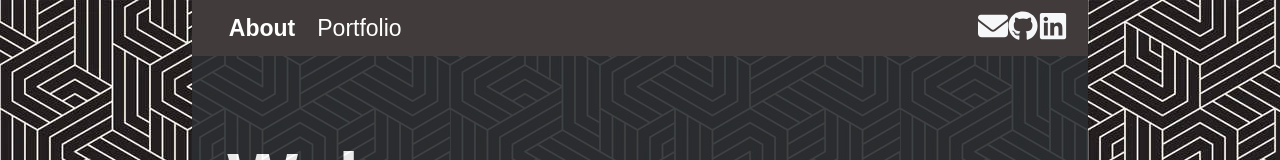
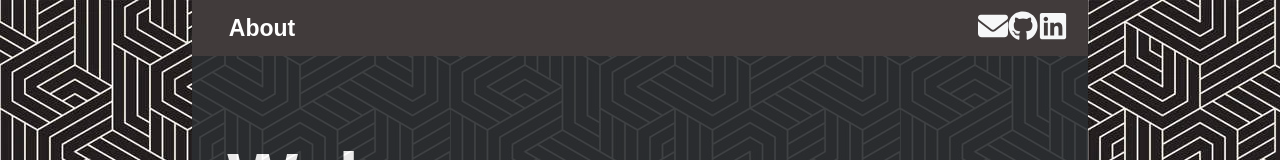
Before and after one commit to skorobahatko/portfolio, a React (Create React App) app: page / in a window 1280 px wide. Shown: the top 160 px of the page. Built offline with nearby package versions, Linux system fonts and the light colour scheme; a web font is replaced by a local one.

Commit message:
temporary hide portfolio page until page be populated

```diff
--- a/src/components/header/view.tsx
+++ b/src/components/header/view.tsx
@@ -12,11 +12,11 @@ export const Header = ({ activePage }: { activePage: string }) => {
             {MAIN_CONTENT_HEADER_FOOTER.HEADER_NAV_ABOUT}
           </Link>
         </td>
-        <td className={`${activePage === 'portfolio' ? 'active ' : ''}nav-item`}>
+        {/* <td className={`${activePage === 'portfolio' ? 'active ' : ''}nav-item`}>
           <Link className="link-item" to={'/portfolio'}>
             {MAIN_CONTENT_HEADER_FOOTER.HEADER_NAV_PORTFOLIO}
           </Link>
-        </td>
+        </td> */}
       </div>
       <div className="right-header-container">
         <Link to="mailto:maxim.skorobagatko@gmail.com">
```
Also changed, not shown: src/index.tsx (+10 -9 lines).
